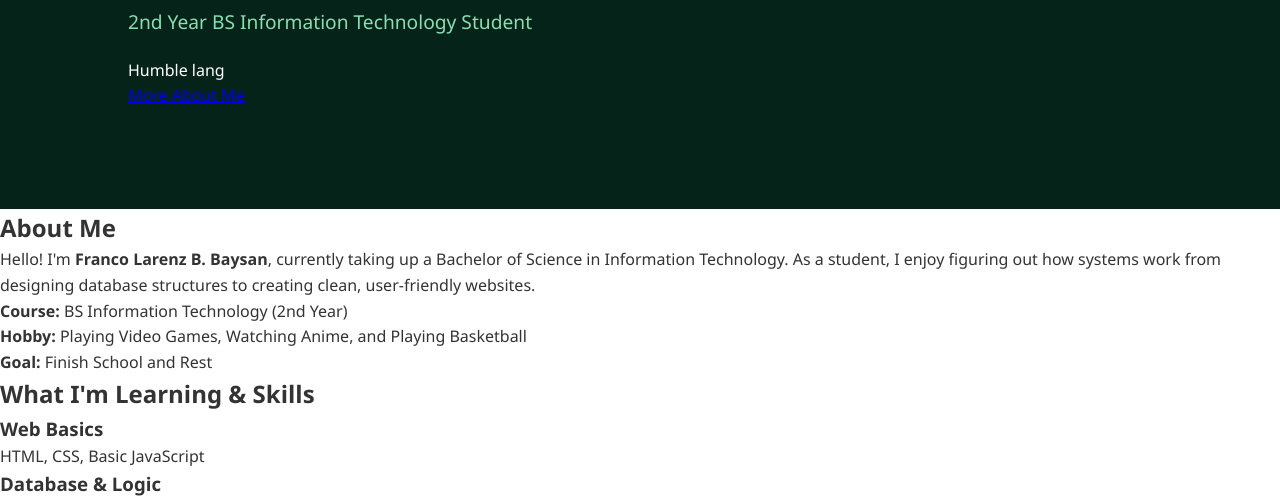
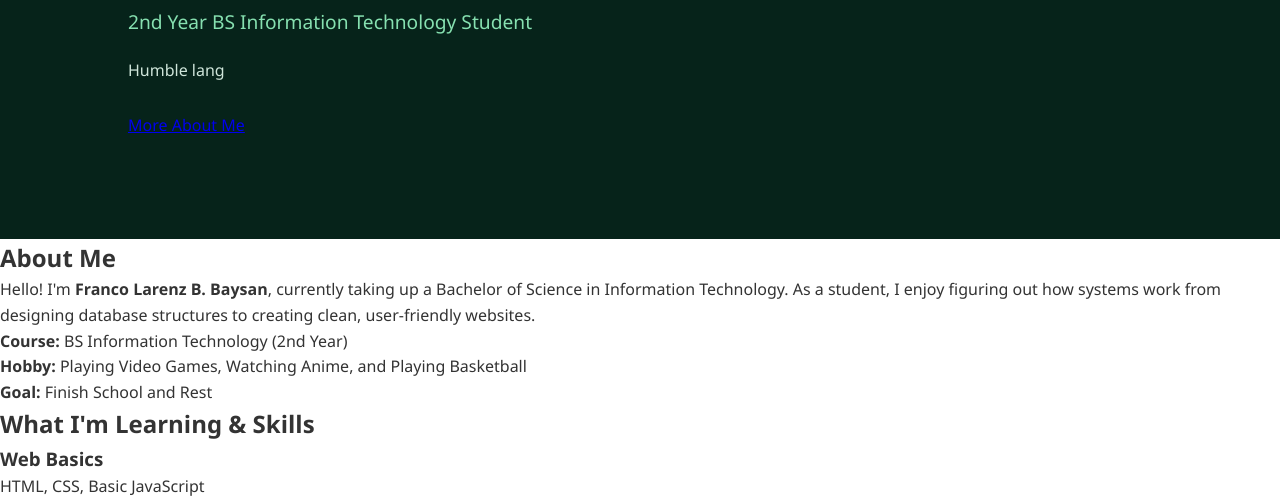
Before and after one commit to larenzzzz/BAYSAN_PORTFOLIO, a plain HTML site: page index.html in a window 1280 px wide. Shown: the part 271-774 px from the top of the page. Drawn offline with Linux system fonts and the light colour scheme; a script that the page names is missing.

Commit message:
added .bio {     max-width: 600px;     color: #cfe5da;     margin-bottom: 30px; }

```diff
--- a/style.css
+++ b/style.css
@@ -73,3 +73,9 @@ body {
     color: #86e0b0;
     margin-bottom: 20px;
 }
+
+.bio {
+    max-width: 600px;
+    color: #cfe5da;
+    margin-bottom: 30px;
+}
```
